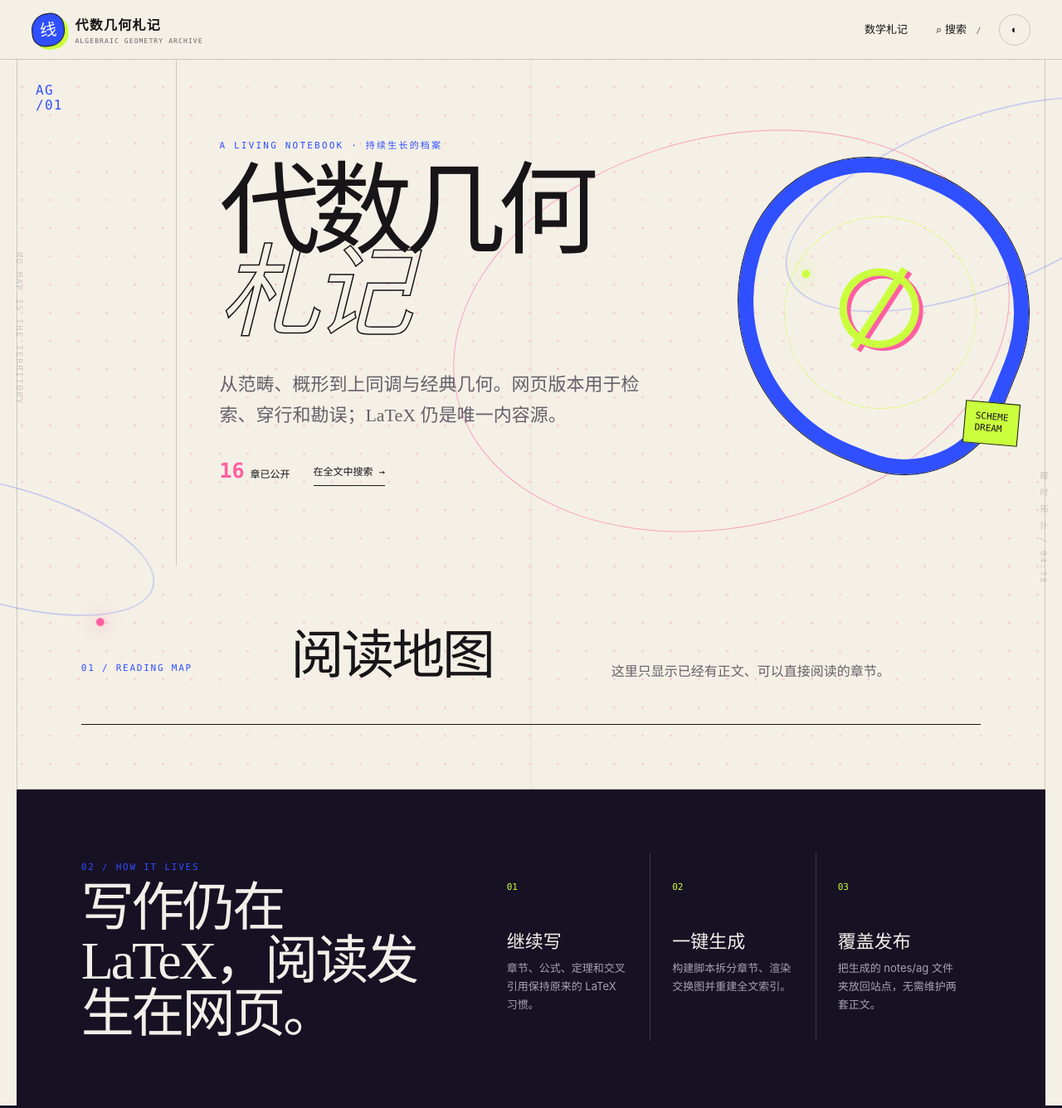
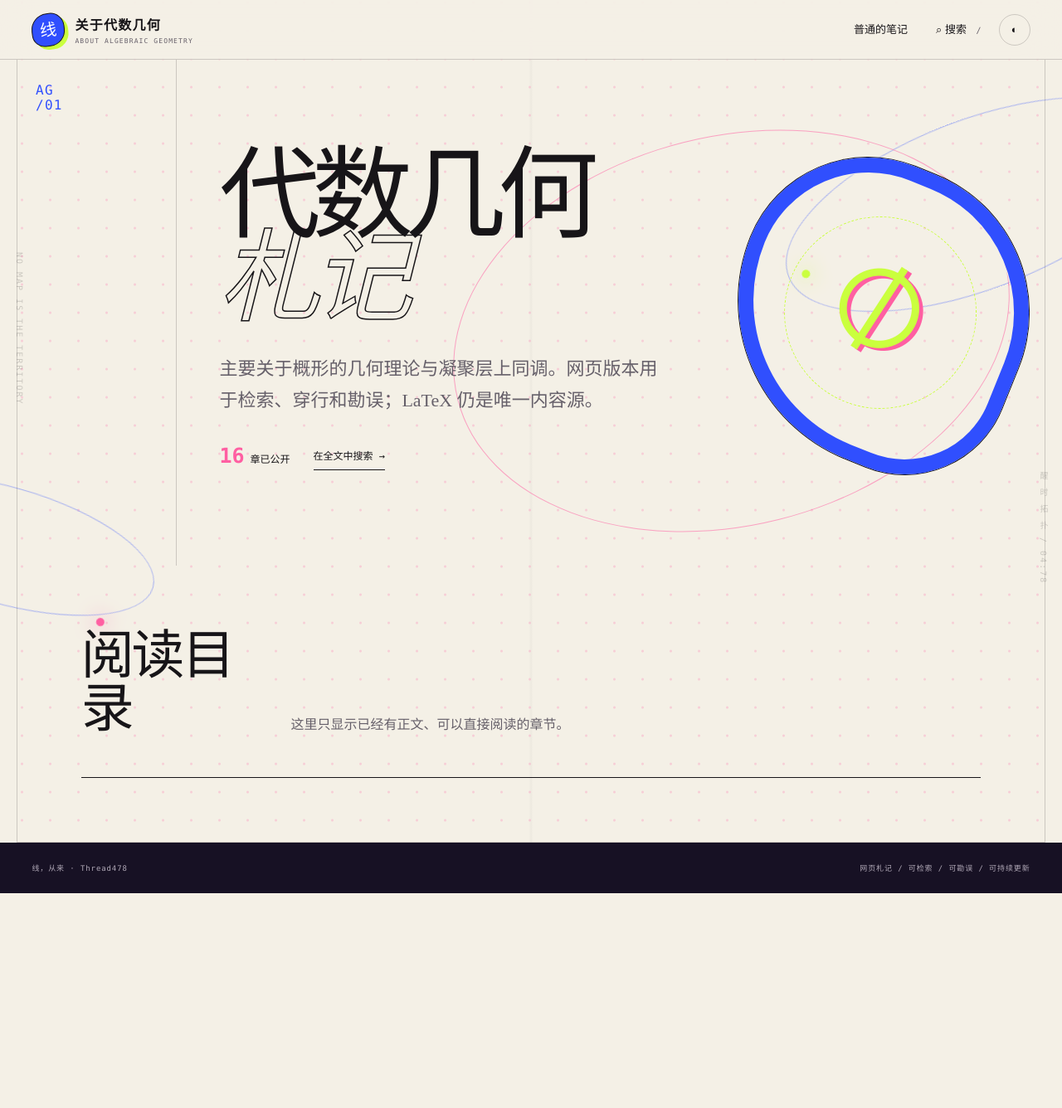
Before and after one commit to Thread478/thread478.github.io, a plain HTML site: page notes/ag/index.html in a window 1280 px wide. Shown: the top 1336 px of the page at 83% size. After the commit the page ends 1077 px from the top, so only its background shows below. Drawn offline with Linux system fonts and the light colour scheme.

Commit message:
Update index.html

```diff
--- a/notes/ag/index.html
+++ b/notes/ag/index.html
@@ -4,8 +4,8 @@
   <meta charset="utf-8" />
   <meta name="viewport" content="width=device-width, initial-scale=1" />
   <meta name="generator" content="Pandoc + Thread478 notes builder" />
-  <meta name="description" content="Thread478 的代数几何网页札记" />
-  <title>代数几何札记 · 代数几何札记</title>
+  <meta name="description" content="Thread478 的代数几何网页" />
+  <title>关于代数几何</title>
   <link rel="stylesheet" href="assets/notes.css" />
   <script defer="" src="assets/vendor/katex/katex.min.js"></script>
 <script>document.addEventListener("DOMContentLoaded", function () {
@@ -33,12 +33,12 @@
   <div class="dream-caption dream-caption-b" aria-hidden="true">醒 时 拓 扑 / 04:78</div>
 
   <header class="reader-topbar">
-    <a class="reader-brand" href="index.html" aria-label="代数几何札记首页">
+    <a class="reader-brand" href="index.html" aria-label="关于代数几何">
       <span class="brand-mark">线</span>
-      <span><strong>代数几何札记</strong><small>ALGEBRAIC GEOMETRY ARCHIVE</small></span>
+      <span><strong>关于代数几何</strong><small>ABOUT ALGEBRAIC GEOMETRY</small></span>
     </a>
     <nav class="reader-actions" aria-label="站点工具">
-      <a href="../../math-resources.html">数学札记</a>
+      <a href="../../math-resources.html">普通的笔记</a>
       <button type="button" data-search-open><span aria-hidden="true">⌕</span> 搜索 <kbd>/</kbd></button>
       <button class="icon-button" type="button" data-theme-toggle aria-label="切换明暗主题">◐</button>
     </nav>
@@ -48,9 +48,8 @@
     <section class="archive-hero">
       <div class="hero-index" aria-hidden="true">AG<br />/01</div>
       <div class="hero-copy">
-        <p class="archive-kicker">A LIVING NOTEBOOK · 持续生长的档案</p>
         <h1>代数几何<br /><em>札记</em></h1>
-        <p class="archive-deck">从范畴、概形到上同调与经典几何。网页版本用于检索、穿行和勘误；LaTeX 仍是唯一内容源。</p>
+        <p class="archive-deck">主要关于概形的几何理论与凝聚层上同调。网页版本用于检索、穿行和勘误；LaTeX 仍是唯一内容源。</p>
         <div class="archive-meta">
           <span><b data-published-count>16</b> 章已公开</span>
           <button type="button" data-search-open>在全文中搜索 →</button>
@@ -59,14 +58,12 @@
       <div class="hero-object" aria-hidden="true">
         <span class="object-ring"></span>
         <span class="object-core">∅</span>
-        <span class="object-label">SCHEME<br />DREAM</span>
       </div>
     </section>
 
     <section class="catalog-section" aria-labelledby="catalog-title">
       <header class="section-heading">
-        <p>01 / READING MAP</p>
-        <h2 id="catalog-title">阅读地图</h2>
+        <h2 id="catalog-title">阅读目录</h2>
         <span>这里只显示已经有正文、可以直接阅读的章节。</span>
       </header>
       <div class="catalog-grid" data-notes-catalog>
@@ -413,17 +410,7 @@ Topologies</a></li>
       </div>
     </section>
 
-    <section class="archive-method" aria-labelledby="method-title">
-      <div>
-        <p>02 / HOW IT LIVES</p>
-        <h2 id="method-title">写作仍在 LaTeX，阅读发生在网页。</h2>
-      </div>
-      <ol>
-        <li><span>01</span><strong>继续写</strong><p>章节、公式、定理和交叉引用保持原来的 LaTeX 习惯。</p></li>
-        <li><span>02</span><strong>一键生成</strong><p>构建脚本拆分章节、渲染交换图并重建全文索引。</p></li>
-        <li><span>03</span><strong>覆盖发布</strong><p>把生成的 notes/ag 文件夹放回站点，无需维护两套正文。</p></li>
-      </ol>
-    </section>
+
   </main>
 
   <dialog class="search-dialog" data-search-dialog>
```
